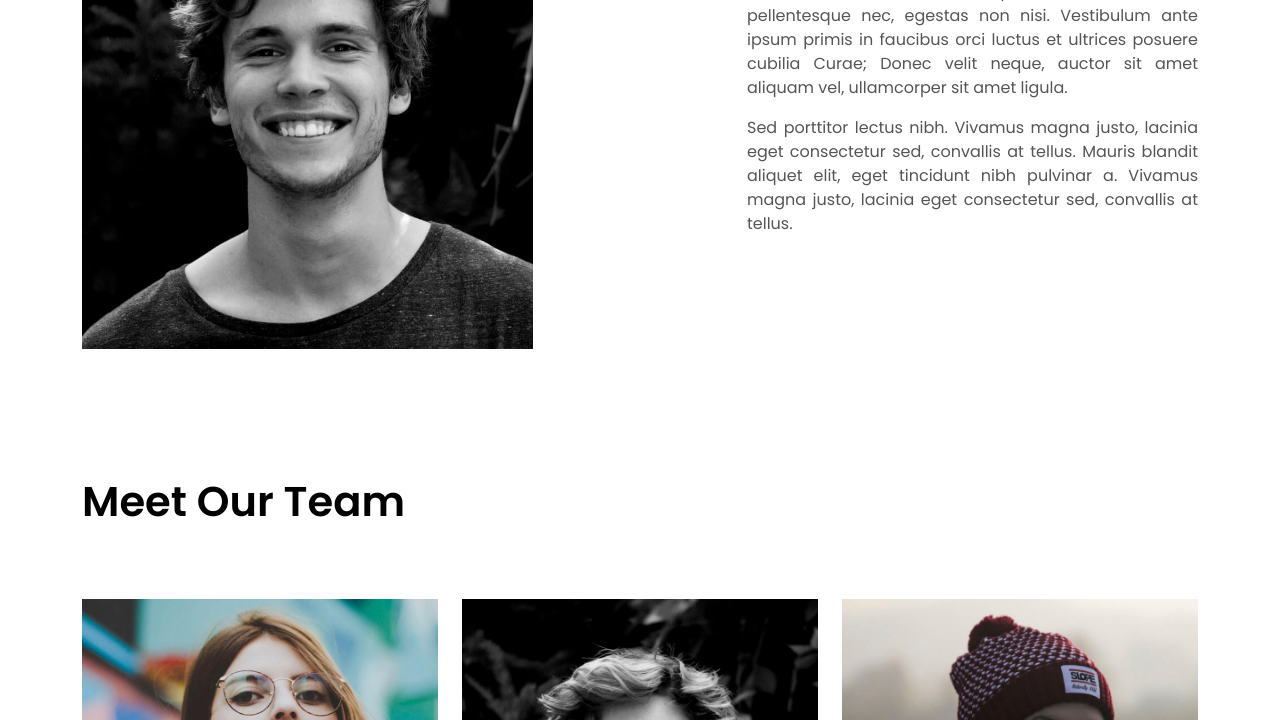
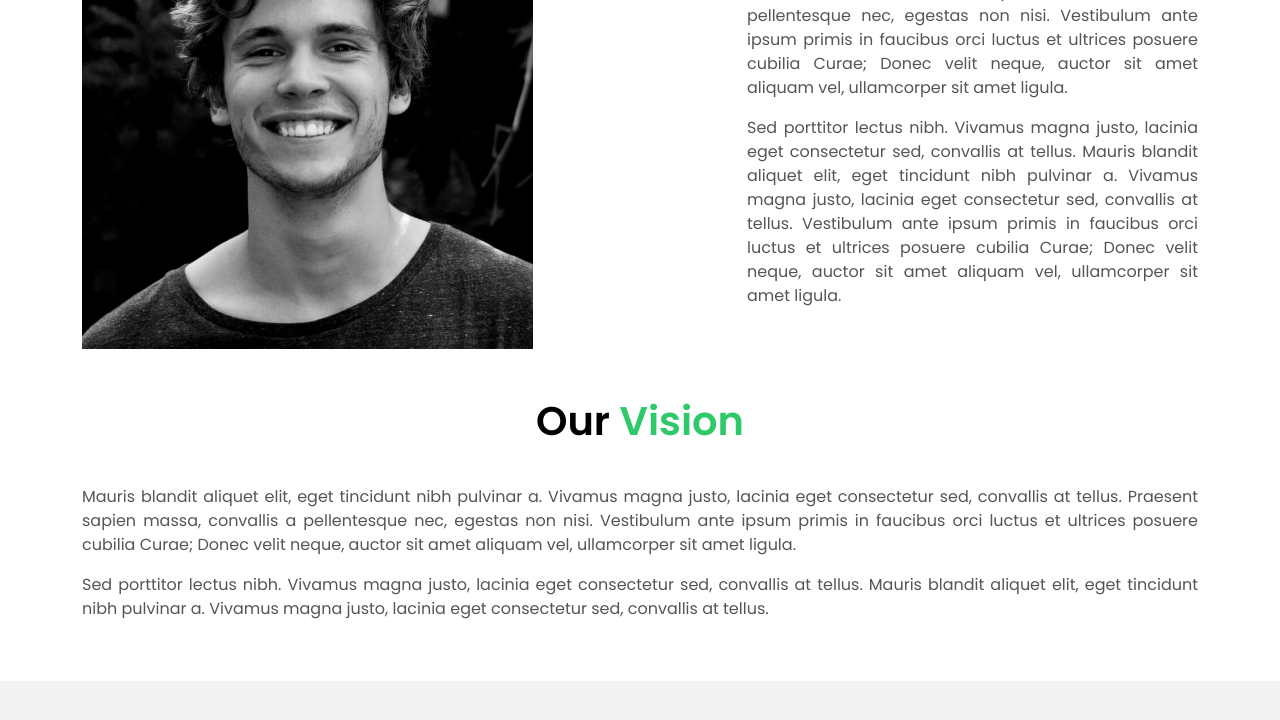
Before and after one commit to bhavkushwaha/Estate-Agency, a plain HTML site: page about.html in a window 1280 px wide. Shown: the part 1130-1850 px from the top of the page. Drawn offline with Linux system fonts and the light colour scheme.

Commit message:
about, index and contact styling changes and sections added

```diff
--- a/about.html
+++ b/about.html
@@ -104,7 +104,9 @@
           <div class="row">
             <div class="col-md-12 col-lg-12">
               <div class="title-single-box">
-                <h1 class="title-single">About our Company</h1>
+                <h1 class="title-single">
+                  About our <span class="color-d">Company</span>
+                </h1>
               </div>
             </div>
             <!-- <div class="col-md-12 col-lg-4">
@@ -160,8 +162,8 @@
                 </div>
                 <div class="col-md-6 col-lg-5 section-md-t3">
                   <div class="title-box-d">
-                    <h3 class="title-d">
-                      Our <span class="color-d">Vision</span><br />
+                    <h3 class="title-d" style="text-align: center">
+                      Our <span class="color-d">Founder</span><br />
                     </h3>
                   </div>
                   <p class="color-text-a">
@@ -178,6 +180,9 @@
                     consectetur sed, convallis at tellus. Mauris blandit aliquet
                     elit, eget tincidunt nibh pulvinar a. Vivamus magna justo,
                     lacinia eget consectetur sed, convallis at tellus.
+                    Vestibulum ante ipsum primis in faucibus orci luctus et
+                    ultrices posuere cubilia Curae; Donec velit neque, auctor
+                    sit amet aliquam vel, ullamcorper sit amet ligula.
                   </p>
                 </div>
               </div>
@@ -185,9 +190,35 @@
           </div>
         </div>
       </section>
+      <br /><br />
+      <section class="section-about">
+        <div class="container">
+          <div class="col-md-12 col-lg-12 section-md-t3">
+            <div class="title-box-d">
+              <h3 class="title-d" style="text-align: center">
+                Our <span class="color-d">Vision</span><br />
+              </h3>
+            </div>
+            <p class="color-text-a">
+              Mauris blandit aliquet elit, eget tincidunt nibh pulvinar a.
+              Vivamus magna justo, lacinia eget consectetur sed, convallis at
+              tellus. Praesent sapien massa, convallis a pellentesque nec,
+              egestas non nisi. Vestibulum ante ipsum primis in faucibus orci
+              luctus et ultrices posuere cubilia Curae; Donec velit neque,
+              auctor sit amet aliquam vel, ullamcorper sit amet ligula.
+            </p>
+            <p class="color-text-a">
+              Sed porttitor lectus nibh. Vivamus magna justo, lacinia eget
+              consectetur sed, convallis at tellus. Mauris blandit aliquet elit,
+              eget tincidunt nibh pulvinar a. Vivamus magna justo, lacinia eget
+              consectetur sed, convallis at tellus.
+            </p>
+          </div>
+        </div>
+      </section>
 
       <!-- =======Team Section ======= -->
-      <section class="section-agents section-t8">
+      <!-- <section class="section-agents section-t8">
         <div class="container">
           <div class="row">
             <div class="col-md-12">
@@ -388,7 +419,7 @@
             </div>
           </div>
         </div>
-      </section>
+      </section> -->
       <!-- End About Section-->
     </main>
     <!-- End #main -->
--- a/assets/css/style.css
+++ b/assets/css/style.css
@@ -111,6 +111,7 @@ a:hover {
 @media (max-width: 767px) {
   .text-brand {
     font-size: 1.8rem;
+    /* text-align: center; */
   }
 }
 
```
Also changed, not shown: contact.html (+13 -10 lines), index.html (+1 -1 lines).
